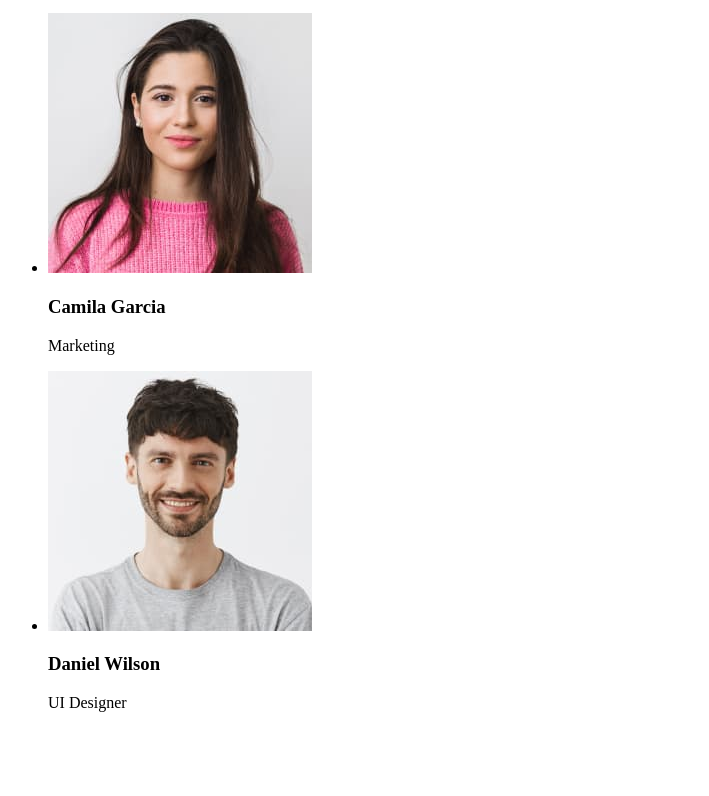
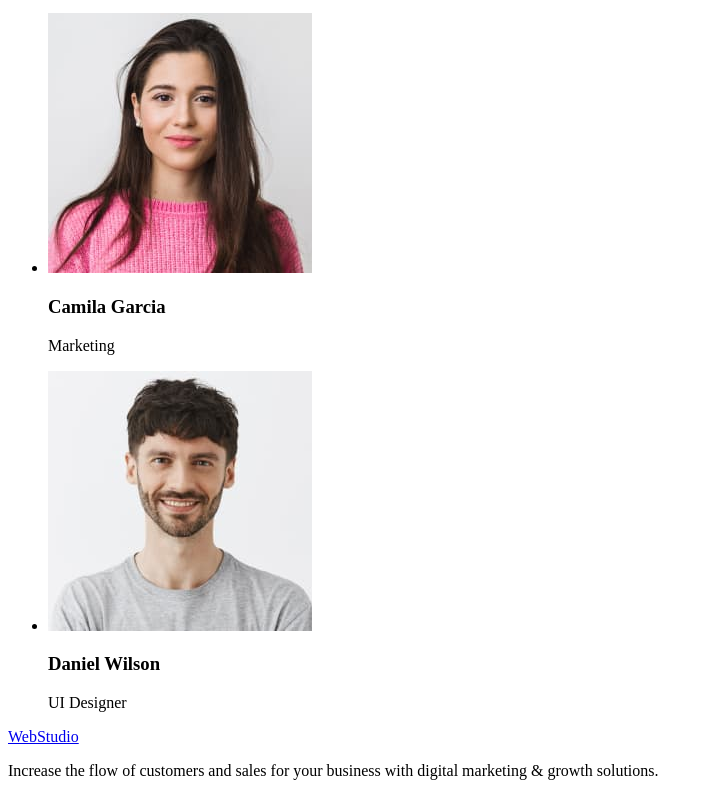
Before and after one commit to Volya16/goit-markup-hw-01, a plain HTML site: page index.html in a window 1280 px wide. Shown: the part 2341-3137 px from the top of the page, without its empty margins (0-709 px from the left). Before the commit the page ends 3069 px from the top, so only its background shows below. Drawn offline with Linux system fonts and the light colour scheme.

Commit message:
Create footer

```diff
--- a/index.html
+++ b/index.html
@@ -101,6 +101,12 @@
         </ul>
       </section>
     </main>
-    <footer></footer>
+    <footer>
+      <a href="./index.html">WebStudio</a>
+      <p>
+        Increase the flow of customers and sales for your business with digital
+        marketing & growth solutions.
+      </p>
+    </footer>
   </body>
 </html>
```
